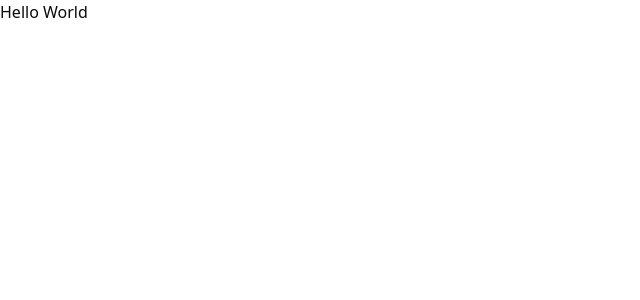
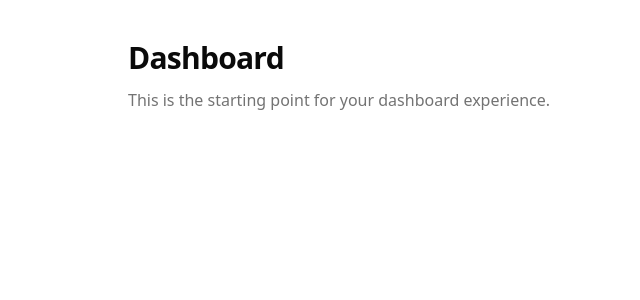
Before and after one commit to syntaxbullet/orfinishes-dashboard-demo, a React (Vite) app: page / in a window 1280 px wide. Shown: the top 300 px of the page, without its empty margins (0-640 px from the left). Built offline with nearby package versions, Linux system fonts and the light colour scheme.

Commit message:
feat: add react router scaffolding

```diff
--- a/package.json
+++ b/package.json
@@ -18,6 +18,7 @@
     "lucide-react": "^0.545.0",
     "react": "^19",
     "react-dom": "^19",
+    "react-router-dom": "^7.9.4",
     "tailwind-merge": "^3.3.1"
   },
   "devDependencies": {
--- a/src/App.tsx
+++ b/src/App.tsx
@@ -1,12 +1,25 @@
 import "./index.css";
 
+import { createBrowserRouter, RouterProvider } from "react-router-dom";
+
+import { RootLayout } from "./layouts/root-layout";
+import { DashboardPage } from "./pages/dashboard";
+
+const router = createBrowserRouter([
+  {
+    path: "/",
+    element: <RootLayout />,
+    children: [
+      {
+        index: true,
+        element: <DashboardPage />,
+      },
+    ],
+  },
+]);
 
 export function App() {
-  return (
-    <div>
-      <h1>Hello World</h1>
-    </div>
-  );
+  return <RouterProvider router={router} />;
 }
 
 export default App;
--- /dev/null
+++ b/src/layouts/root-layout.tsx
@@ -0,0 +1,11 @@
+import { Outlet } from "react-router-dom";
+
+export function RootLayout() {
+  return (
+    <div className="min-h-dvh bg-background text-foreground">
+      <Outlet />
+    </div>
+  );
+}
+
+export default RootLayout;
--- /dev/null
+++ b/src/pages/dashboard.tsx
@@ -0,0 +1,16 @@
+export function DashboardPage() {
+  return (
+    <section className="px-6 py-10">
+      <div className="mx-auto max-w-5xl space-y-3">
+        <h1 className="text-3xl font-semibold tracking-tight text-foreground">
+          Dashboard
+        </h1>
+        <p className="text-base text-muted-foreground">
+          This is the starting point for your dashboard experience.
+        </p>
+      </div>
+    </section>
+  );
+}
+
+export default DashboardPage;
```
Also changed, not shown: 2 other files (tests, documents, lock files or other folders).
